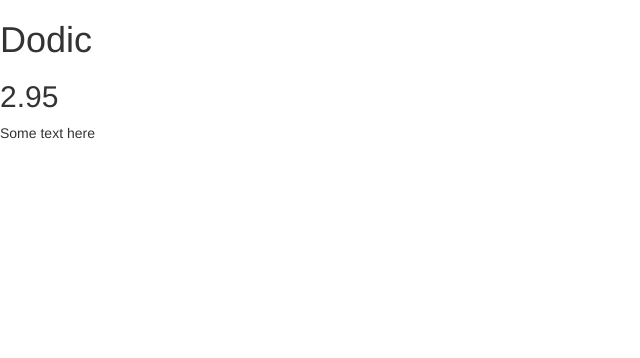
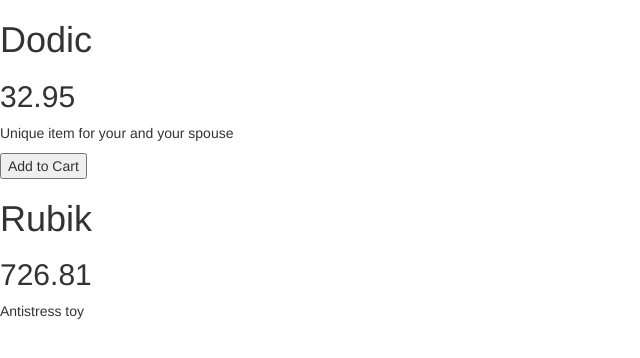
Before and after one commit to Dadidam/angular-js, a plain HTML site: page index.html in a window 1280 px wide. Shown: the whole page, without its empty margins (0-640 px from the left). Drawn offline with nearby package versions, Linux system fonts and the light colour scheme.

Commit message:
Use ng-repeat

```diff
--- a/app.js
+++ b/app.js
@@ -2,14 +2,23 @@
   var app = angular.module('store', [ ]);
 
   app.controller('StoreController', function() {
-    this.product = gem;
+    this.products = gems;
   });
 
-  var gem = {
-    name: 'Dodic',
-    price: 2.95,
-    description: 'Some text here',
-    canPurchase: false,
-    soldOut: false
-  }
+  var gems = [
+    {
+      name: 'Dodic',
+      price: 32.95,
+      description: 'Unique item for your and your spouse',
+      canPurchase: true,
+      soldOut: false
+    },
+    {
+      name: 'Rubik',
+      price: 726.81,
+      description: 'Antistress toy',
+      canPurchase: false,
+      soldOut: false
+    }
+  ];
 })();
--- a/index.html
+++ b/index.html
@@ -4,11 +4,11 @@
   <link rel="stylesheet" href="https://maxcdn.bootstrapcdn.com/bootstrap/3.3.7/css/bootstrap.min.css" integrity="sha384-BVYiiSIFeK1dGmJRAkycuHAHRg32OmUcww7on3RYdg4Va+PmSTsz/K68vbdEjh4u" crossorigin="anonymous">
 </head>
 <body ng-controller="StoreController as store">
-  <div ng-hide="store.product.soldOut">
-    <h1>{{store.product.name}}</h1>
-    <h2>{{store.product.price}}</h2>
-    <p>{{store.product.description}}</p>
-    <button ng-show="store.product.canPurchase"> Add to Cart </button>
+  <div ng-repeat="product in store.products">
+    <h1>{{product.name}}</h1>
+    <h2>{{product.price}}</h2>
+    <p>{{product.description}}</p>
+    <button ng-show="product.canPurchase"> Add to Cart </button>
   </div>
   <script type="text/javascript" src="lib/angular.min.js"></script>
   <script type="text/javascript" src="app.js"></script>
```
